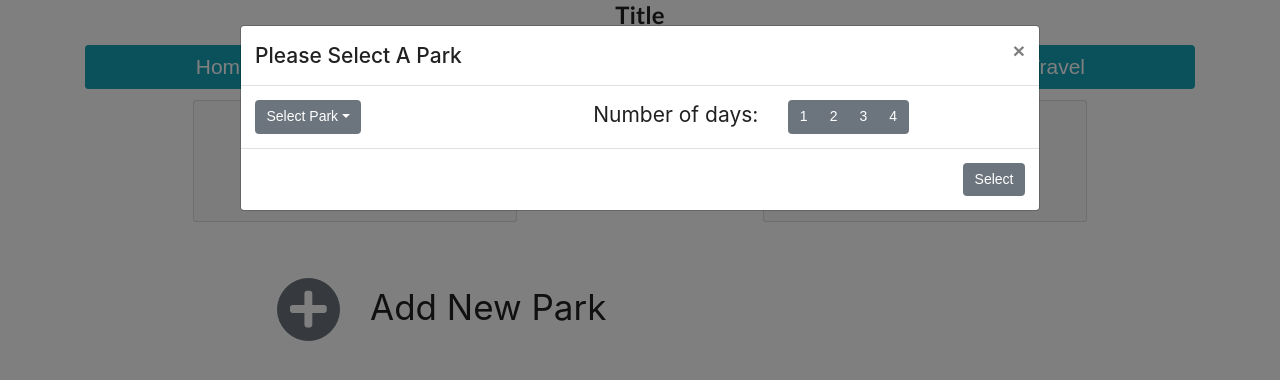
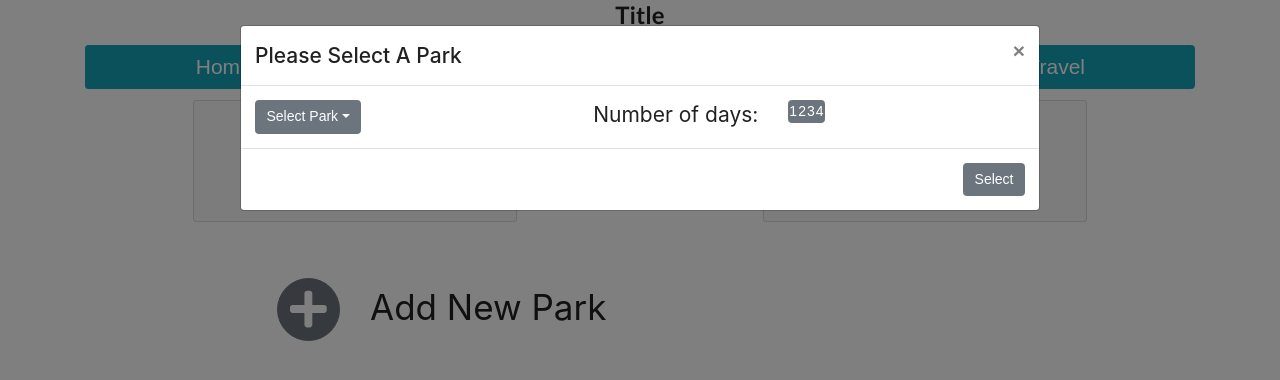
Before and after one commit to MD-Lawson/park-calculator, a React (Create React App) app: page / in a window 1280 px wide. Both pictures are taken after a click on the button 308 px from the left and 309 px from the top of the page. Shown: the top 380 px of the page. Built offline with nearby package versions, Linux system fonts and the light colour scheme.

Commit message:
buttons changed to type radio

```diff
--- a/src/Home/Home.js
+++ b/src/Home/Home.js
@@ -32,7 +32,10 @@ class Home extends React.Component {
     }
 
     handleModal(show) {
-        this.setState({ modalShow: show })
+        this.setState({
+            modalShow: show,
+            dropDownText: "Select Park",
+         })
     }
 
     handleDropdownSelect(eventKey){
--- a/src/Home/addPark.js
+++ b/src/Home/addPark.js
@@ -39,10 +39,10 @@ function AddPark(props) {
                         </Col>
                         <Col>
                             <ButtonGroup style={{'float':'left'}}>
-                                <Button variant='secondary'>1</Button>
-                                <Button variant='secondary'>2</Button>
-                                <Button variant='secondary'>3</Button>
-                                <Button variant='secondary'>4</Button>
+                                <Button variant='secondary' type='radio' >1</Button>
+                                <Button variant='secondary' type='radio' >2</Button>
+                                <Button variant='secondary' type='radio' >3</Button>
+                                <Button variant='secondary' type='radio' >4</Button>
                             </ButtonGroup>
                         </Col>
                     </Row>
```
